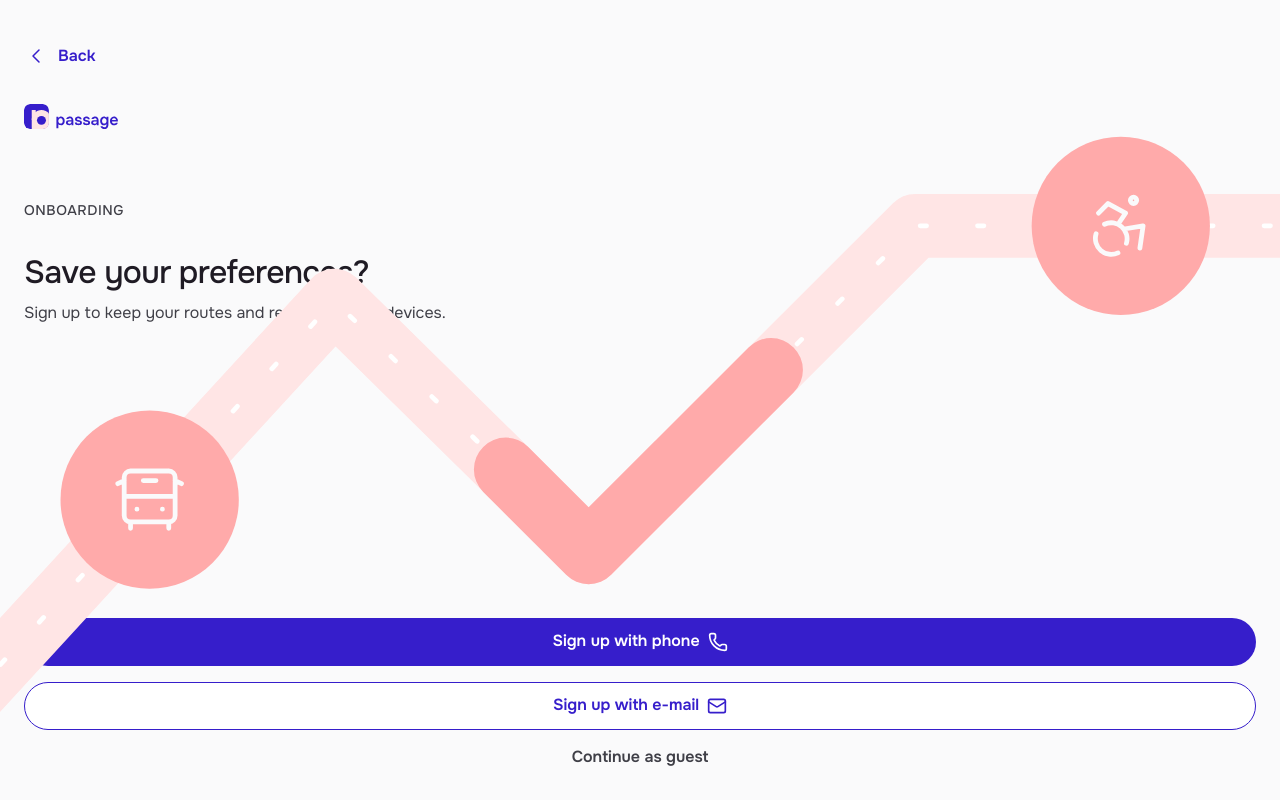
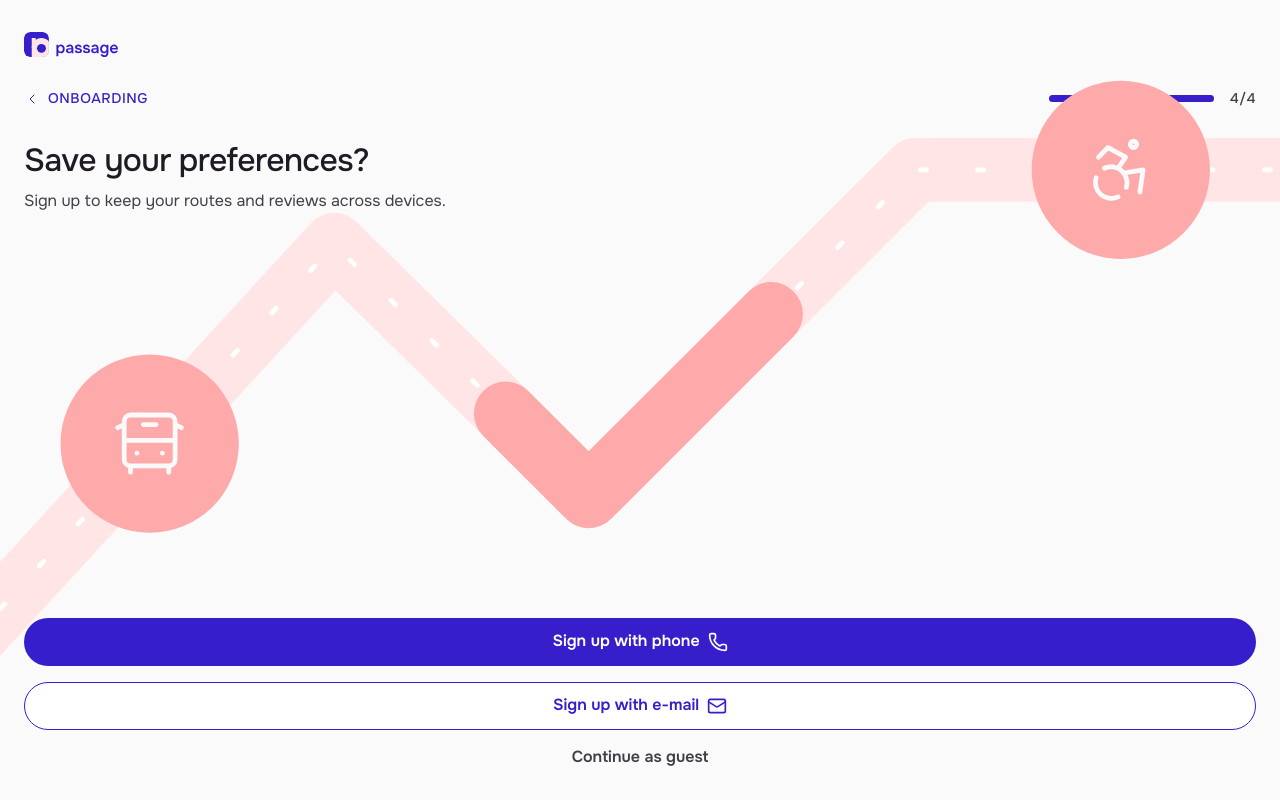
Before and after one commit to Mashto-o/passage-app, a React (Vite) app: page /onboarding/5 in a window 1280 px wide. Built offline with nearby package versions, Linux system fonts and the light colour scheme.

Commit message:
Onboarding Back Button fixed

```diff
--- a/src/screens/Onboarding2.tsx
+++ b/src/screens/Onboarding2.tsx
@@ -30,15 +30,15 @@ export const Onboarding2: React.FC = () => {
   return (
     <main className="min-h-screen bg-neutral-50 px-lg py-xl flex flex-col gap-lg overflow-y-auto">
 
-      {/* ── Back button ───────────────────────────────────────────── */}
-      <Button variant="back" label={t('common.back')} onClick={() => navigate(-1)} />
+      {/* ── Top block: Logo, Progress + Heading ───────────────────── */}
+      <div className="flex flex-col">
 
-      {/* ── Logo ──────────────────────────────────────────────────── */}
-      <div className="mb-2xl">
+        {/* Logo */}
+        <div className="mb-xl">
           <Logo width={94} height={25} aria-label="Passage" className="text-primary-500" />
         </div>
 
-      {/* ── Progress + Heading ────────────────────────────────────── */}
+        {/* Progress + Heading */}
         <div className="flex flex-col gap-xl">
 
           {/* Progress row */}
@@ -59,6 +59,7 @@ export const Onboarding2: React.FC = () => {
             </p>
           </div>
         </div>{/* end Progress + Heading */}
+      </div>{/* end Top block */}
 
       {/* ── Wheelchair section ────────────────────────────────────── */}
       <div className="flex flex-col gap-sm">
--- a/src/screens/Onboarding3.tsx
+++ b/src/screens/Onboarding3.tsx
@@ -1,6 +1,7 @@
 import React, { useEffect, useState } from 'react'
 import { useNavigate } from 'react-router-dom'
 import { useTranslation } from 'react-i18next'
+import { ChevronLeft } from 'lucide-react'
 import { Button, PhotoCard, OnboardingProgress } from '../components'
 import Logo from '../assets/icons/Logo.svg?react'
 
@@ -54,20 +55,25 @@ export const Onboarding3: React.FC = () => {
   return (
     <main className="min-h-screen bg-neutral-50 px-lg pt-xl pb-xl flex flex-col overflow-y-auto">
 
-      {/* ── Back button ───────────────────────────────────────────── */}
-      <Button variant="back" label={t('common.back')} onClick={() => navigate(-1)} />
-
       {/* ── Logo ──────────────────────────────────────────────────── */}
-      <div className="mb-2xl">
+      <div className="mb-xl">
         <Logo width={94} height={25} aria-label="Passage" className="text-primary-500" />
       </div>
 
       {/* ── Progress row ──────────────────────────────────────────── */}
       <div className="flex flex-col gap-xl">
         <div className="flex items-center justify-between">
-          <span className="text-caption-md tracking-caption-md uppercase text-neutral-700">
-            {t('common.onboardingLabel')}
-          </span>
+          <button
+            type="button"
+            onClick={() => navigate(-1)}
+            aria-label={t('common.back')}
+            className="flex items-center gap-xs -m-xs p-xs rounded-sm transition-colors duration-200 focus-visible:outline-none focus-visible:ring-2 focus-visible:ring-primary-500 focus-visible:ring-offset-2"
+          >
+            <ChevronLeft size={16} strokeWidth={1.5} aria-hidden className="text-primary-500" />
+            <span className="text-caption-md tracking-caption-md uppercase text-primary-500">
+              {t('common.onboardingLabel')}
+            </span>
+          </button>
           <OnboardingProgress currentStep={2} totalSteps={4} />
         </div>
 
--- a/src/screens/Onboarding4.tsx
+++ b/src/screens/Onboarding4.tsx
@@ -1,6 +1,7 @@
 import React, { useEffect } from 'react'
 import { useNavigate } from 'react-router-dom'
 import { useTranslation } from 'react-i18next'
+import { ChevronLeft } from 'lucide-react'
 import { Button, PreferenceCard, OnboardingProgress } from '../components'
 import { useOnboarding } from '../context/OnboardingContext'
 import Logo from '../assets/icons/Logo.svg?react'
@@ -37,22 +38,30 @@ export const Onboarding4: React.FC = () => {
   return (
     <main className="min-h-screen bg-neutral-50 px-lg pt-xl pb-xl flex flex-col gap-lg overflow-y-auto">
 
-      {/* ── Back button ───────────────────────────────────────────── */}
-      <Button variant="back" label={t('common.back')} onClick={() => navigate(-1)} />
+      {/* ── Top block: Logo, Progress + Heading ───────────────────── */}
+      <div className="flex flex-col">
 
-      {/* ── Logo ──────────────────────────────────────────────────── */}
-      <div className="mb-2xl">
+        {/* Logo */}
+        <div className="mb-xl">
           <Logo width={94} height={25} aria-label="Passage" className="text-primary-500" />
         </div>
 
-      {/* ── Progress + Heading ────────────────────────────────────── */}
+        {/* Progress + Heading */}
         <div className="flex flex-col gap-xl">
 
           {/* Progress row */}
           <div className="flex items-center justify-between">
-          <span className="text-caption-md tracking-caption-md uppercase text-neutral-700">
+            <button
+              type="button"
+              onClick={() => navigate(-1)}
+              aria-label={t('common.back')}
+              className="flex items-center gap-xs -m-xs p-xs rounded-sm transition-colors duration-200 focus-visible:outline-none focus-visible:ring-2 focus-visible:ring-primary-500 focus-visible:ring-offset-2"
+            >
+              <ChevronLeft size={16} strokeWidth={1.5} aria-hidden className="text-primary-500" />
+              <span className="text-caption-md tracking-caption-md uppercase text-primary-500">
                 {t('common.onboardingLabel')}
               </span>
+            </button>
             <OnboardingProgress currentStep={3} totalSteps={4} />
           </div>
 
@@ -66,6 +75,7 @@ export const Onboarding4: React.FC = () => {
             </p>
           </div>
         </div>{/* end Progress + Heading */}
+      </div>{/* end Top block */}
 
       {/* ── Preference groups ─────────────────────────────────────── */}
       <div className="flex flex-col gap-lg">
--- a/src/screens/Onboarding5.tsx
+++ b/src/screens/Onboarding5.tsx
@@ -1,7 +1,7 @@
 import React, { useEffect } from 'react'
 import { useNavigate } from 'react-router-dom'
 import { useTranslation } from 'react-i18next'
-import { Phone, Mail } from 'lucide-react'
+import { Phone, Mail, ChevronLeft } from 'lucide-react'
 import { Button, OnboardingProgress } from '../components'
 import Logo from '../assets/icons/Logo.svg?react'
 import IllustrationOnboarding from '../assets/illustrations/IllustrationOnboarding.svg?react'
@@ -16,13 +16,10 @@ export const Onboarding5: React.FC = () => {
     <main className="min-h-screen bg-neutral-50 flex flex-col overflow-hidden relative">
 
       {/* ── Top zone ──────────────────────────────────────────────── */}
-      <div className="px-lg pt-xl flex flex-col gap-lg shrink-0">
-
-        {/* Back button */}
-        <Button variant="back" label={t('common.back')} onClick={() => navigate(-1)} />
+      <div className="px-lg pt-xl flex flex-col shrink-0">
 
         {/* Logo */}
-        <div className="mb-2xl">
+        <div className="mb-xl">
           <Logo width={94} height={25} aria-label="Passage" className="text-primary-500" />
         </div>
 
@@ -31,9 +28,17 @@ export const Onboarding5: React.FC = () => {
 
           {/* Progress row */}
           <div className="flex items-center justify-between">
-            <span className="text-caption-md tracking-caption-md uppercase text-neutral-700">
-              {t('common.onboardingLabel')}
-            </span>
+            <button
+              type="button"
+              onClick={() => navigate(-1)}
+              aria-label={t('common.back')}
+              className="flex items-center gap-xs -m-xs p-xs rounded-sm transition-colors duration-200 focus-visible:outline-none focus-visible:ring-2 focus-visible:ring-primary-500 focus-visible:ring-offset-2"
+            >
+              <ChevronLeft size={16} strokeWidth={1.5} aria-hidden className="text-primary-500" />
+              <span className="text-caption-md tracking-caption-md uppercase text-primary-500">
+                {t('common.onboardingLabel')}
+              </span>
+            </button>
             <OnboardingProgress currentStep={4} totalSteps={4} />
           </div>
 
```
Lines whose indentation alone changed are shown as unchanged.
